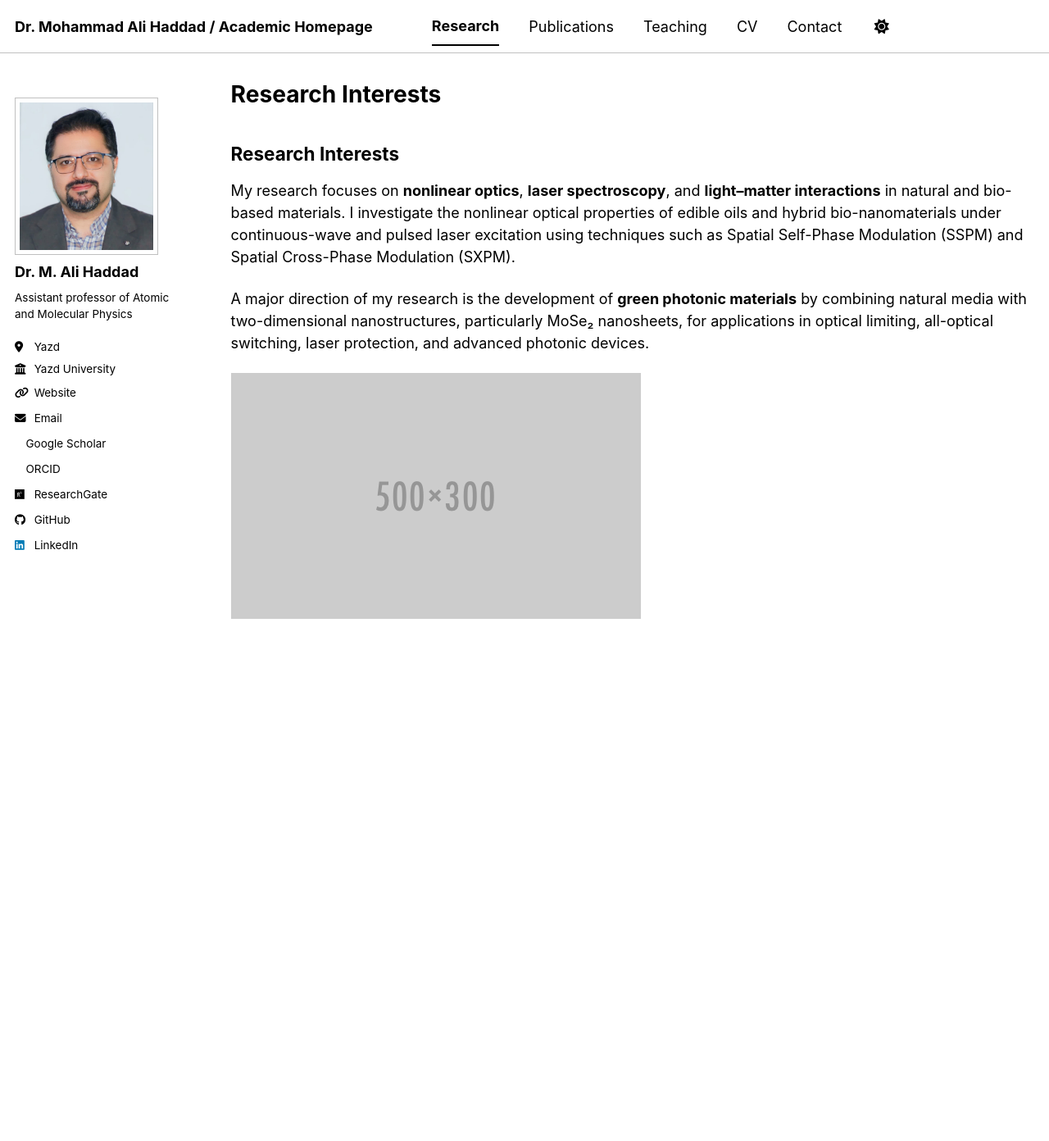
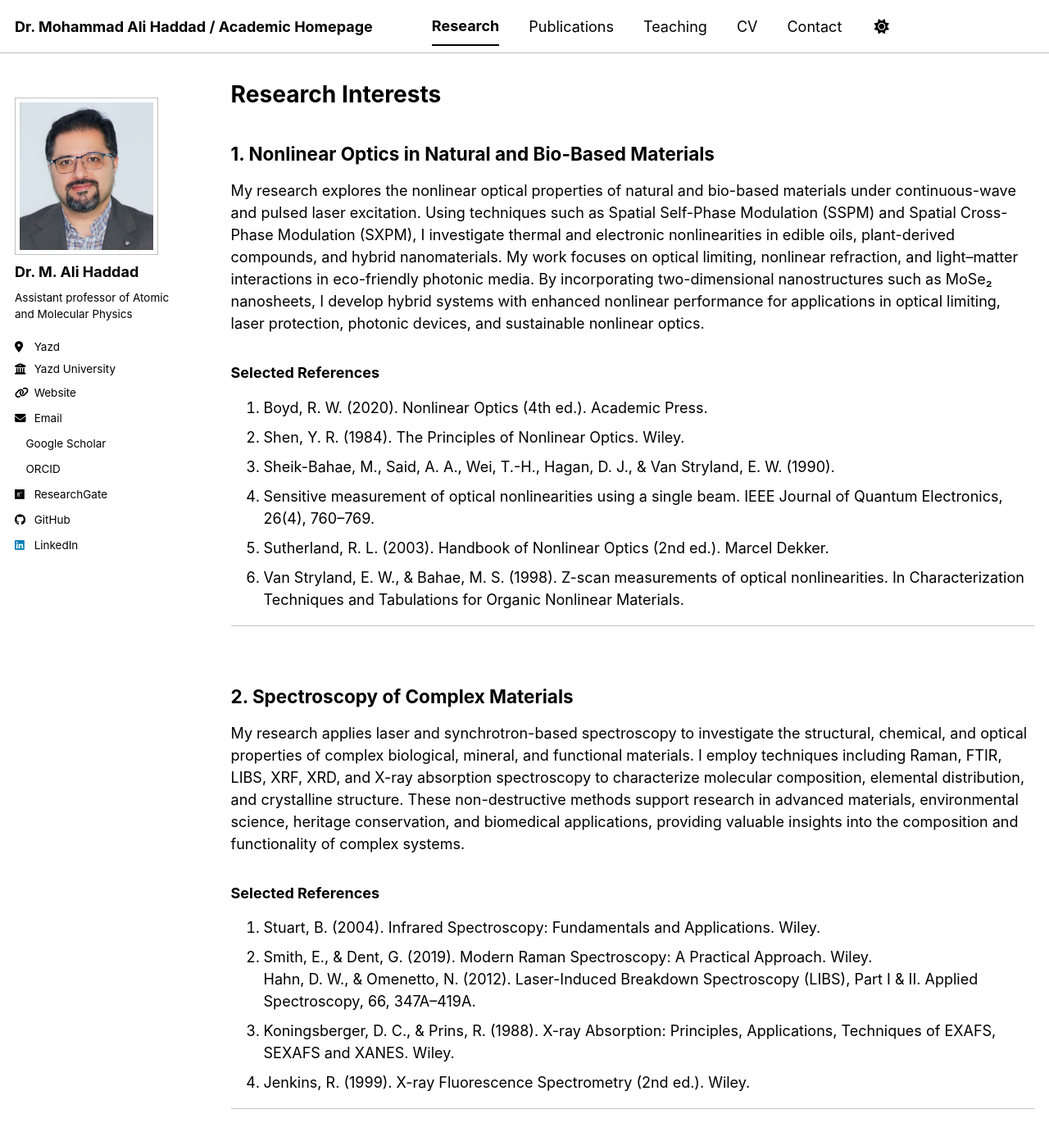
Before and after one commit to ma-haddad/ma-haddad.github.io, a Jekyll site: the page built from _pages/research.html, in a window 1280 px wide and 1400 px high. Shown: the top 1392 px of the window at 82% size. Built offline with Jekyll 4.4.1, drawn with Linux system fonts in a browser that asks for light colours; a style sheet for code colours, icons or effects is not loaded; some of the changed text lies outside the part shown.

Commit message:
Update research.html

```diff
--- a/_pages/research.html
+++ b/_pages/research.html
@@ -4,39 +4,36 @@ title: "Research Interests"
 permalink: /research/
 author_profile: true
 ---
-<div class="row">
+<h2><strong>1. Nonlinear Optics in Natural and Bio-Based Materials</strong></h2>
+<p>My research explores the nonlinear optical properties of natural and bio-based materials under continuous-wave and pulsed laser excitation. Using techniques such as Spatial Self-Phase Modulation (SSPM) and Spatial Cross-Phase Modulation (SXPM), I investigate thermal and electronic nonlinearities in edible oils, plant-derived compounds, and hybrid nanomaterials. My work focuses on optical limiting, nonlinear refraction, and light&ndash;matter interactions in eco-friendly photonic media. By incorporating two-dimensional nanostructures such as MoSe₂ nanosheets, I develop hybrid systems with enhanced nonlinear performance for applications in optical limiting, laser protection, photonic devices, and sustainable nonlinear optics.</p>
+<h3>Selected References</h3>
+<ol>
+<li>Boyd, R. W. (2020). Nonlinear Optics (4th ed.). Academic Press.</li>
+<li>Shen, Y. R. (1984). The Principles of Nonlinear Optics. Wiley.</li>
+<li>Sheik-Bahae, M., Said, A. A., Wei, T.-H., Hagan, D. J., &amp; Van Stryland, E. W. (1990).</li>
+<li>Sensitive measurement of optical nonlinearities using a single beam. IEEE Journal of Quantum Electronics, 26(4), 760&ndash;769.</li>
+<li>Sutherland, R. L. (2003). Handbook of Nonlinear Optics (2nd ed.). Marcel Dekker.</li>
+<li>Van Stryland, E. W., &amp; Bahae, M. S. (1998). Z-scan measurements of optical nonlinearities. In Characterization Techniques and Tabulations for Organic Nonlinear Materials.</li>
+</ol>
+<hr />
+<h2><br /><strong>2. Spectroscopy of Complex Materials</strong></h2>
+<p>My research applies laser and synchrotron-based spectroscopy to investigate the structural, chemical, and optical properties of complex biological, mineral, and functional materials. I employ techniques including Raman, FTIR, LIBS, XRF, XRD, and X-ray absorption spectroscopy to characterize molecular composition, elemental distribution, and crystalline structure. These non-destructive methods support research in advanced materials, environmental science, heritage conservation, and biomedical applications, providing valuable insights into the composition and functionality of complex systems.</p>
+<h3>Selected References</h3>
+<ol>
+<li>Stuart, B. (2004). Infrared Spectroscopy: Fundamentals and Applications. Wiley.</li>
+<li>Smith, E., &amp; Dent, G. (2019). Modern Raman Spectroscopy: A Practical Approach. Wiley.<br />Hahn, D. W., &amp; Omenetto, N. (2012). Laser-Induced Breakdown Spectroscopy (LIBS), Part I &amp; II. Applied Spectroscopy, 66, 347A&ndash;419A.</li>
+<li>Koningsberger, D. C., &amp; Prins, R. (1988). X-ray Absorption: Principles, Applications, Techniques of EXAFS, SEXAFS and XANES. Wiley.</li>
+<li>Jenkins, R. (1999). X-ray Fluorescence Spectrometry (2nd ed.). Wiley.</li>
+</ol>
+<hr />
 
-  <div class="col-md-8">
-
-    <h2>Research Interests</h2>
-
-    <p>
-    My research focuses on <b>nonlinear optics</b>,
-    <b>laser spectroscopy</b>, and <b>light–matter interactions</b>
-    in natural and bio-based materials. I investigate the nonlinear
-    optical properties of edible oils and hybrid bio-nanomaterials
-    under continuous-wave and pulsed laser excitation using techniques
-    such as Spatial Self-Phase Modulation (SSPM) and Spatial Cross-Phase
-    Modulation (SXPM).
-    </p>
-
-    <p>
-    A major direction of my research is the development of
-    <b>green photonic materials</b> by combining natural media with
-    two-dimensional nanostructures, particularly MoSe₂ nanosheets,
-    for applications in optical limiting, all-optical switching,
-    laser protection, and advanced photonic devices.
-    </p>
-
-  </div>
-
-
-  <div class="col-md-4">
-
-    <img src="/images/500x300.png"
-         class="img-fluid rounded"
-         alt="Nonlinear optics research">
-
-  </div>
-
-</div>
+<h2><br />3. Synchrotron Applications in Medicine, Minerals, and Heritage Science</h2>
+<p>I use synchrotron radiation for high-resolution imaging and spectroscopy of biological, geological, and archaeological materials. My research employs techniques such as XRF, XAS, XANES, XRD, and synchrotron X-ray tomography to reveal elemental composition, chemical states, and internal microstructures without damaging valuable samples. Current projects include the characterization of biological tissues, mineral specimens, and historical artifacts from Yazd, Iran, contributing to advances in medicine, materials science, and cultural heritage conservation through non-destructive analysis.</p>
+<h3>Selected References</h3>
+<ol>
+<li>Als-Nielsen, J., &amp; McMorrow, D. (2011). Elements of Modern X-ray Physics (2nd ed.). Wiley.</li>
+<li>Attwood, D., &amp; Sakdinawat, A. (2017). X-rays and Extreme Ultraviolet Radiation: Principles and Applications (2nd ed.). Cambridge University Press.</li>
+<li>Cotte, M., Checroun, E., Susini, J., &amp; Dumas, P. (2010). Synchrotron-based X-ray spectromicroscopy used for the study of art and archaeological materials. Accounts of Chemical Research, 43(6), 705&ndash;714.</li>
+<li>Bertrand, L., et al. (2012). Synchrotron radiation for archaeology and cultural heritage research. Physics Reports, 519(2), 51&ndash;96.</li>
+<li>Sutton, S. R. (2008). A review of synchrotron radiation applications in cultural heritage and archaeology. Reviews in Mineralogy and Geochemistry, 68, 429&ndash;483.</li>
+</ol>
```
